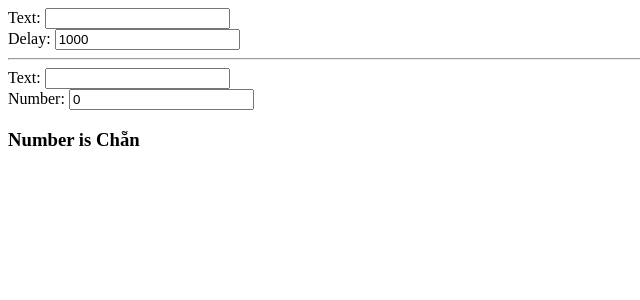
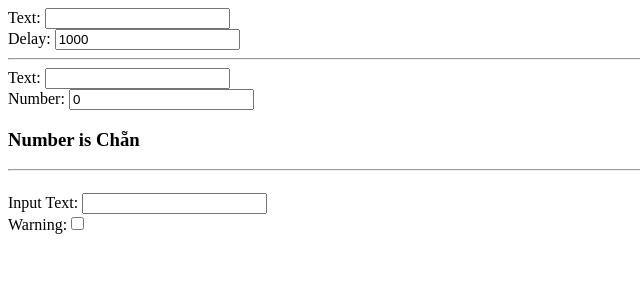
Before and after one commit to trikhaidev/self-study-fe, a React (Vite) app in the folder React/Day250528/: page / in a window 1280 px wide. Shown: the top 300 px of the page, without its empty margins (0-640 px from the left). Built offline with nearby package versions, Linux system fonts and the light colour scheme.

Commit message:
/**      *  useEffectEvent hoàn toàn có thể trả về một giá trị      */

```diff
--- a/React/Day250528/src/App.tsx
+++ b/React/Day250528/src/App.tsx
@@ -1,4 +1,5 @@
 import Chat from "./components/Chat"
+import EffectEvent from "./components/EffectEvent"
 import Memo from "./components/Memo"
 
 function App() {
@@ -7,6 +8,8 @@ function App() {
       <Chat></Chat>
       <hr />
       <Memo></Memo>
+      <hr></hr>
+      <EffectEvent></EffectEvent>
     </>
   )
 }
--- /dev/null
+++ b/React/Day250528/src/components/EffectEvent.tsx
@@ -0,0 +1,39 @@
+import { useEffect, useEffectEvent, useState } from "react";
+
+export default function EffectEvent(){
+    const [text,setText] = useState('');
+    const [warning,setWarning] = useState(false);
+
+    const showLog = useEffectEvent(() => {
+        return warning;
+    });
+
+    /**
+     *  useEffectEvent hoàn toàn có thể trả về một giá trị
+     */
+
+    useEffect(() => {
+        const type = showLog();
+        if(type){
+            console.warn('Text changed:', text);
+        }
+        else {
+            console.log('Text changed:', text);
+        }
+    },[text]);
+
+    return (
+        <>
+            <h1>{text}</h1>
+            <div>
+                <label>Input Text: </label>
+                <input type="text" value={text} onChange={(e) => setText(e.target.value)} />
+            </div>
+            <div>
+                <label>Warning:
+                    <input type="checkbox" checked={warning} onChange={(e) => setWarning(e.target.checked)} />
+                </label>
+            </div>
+        </>
+    );
+}
```
